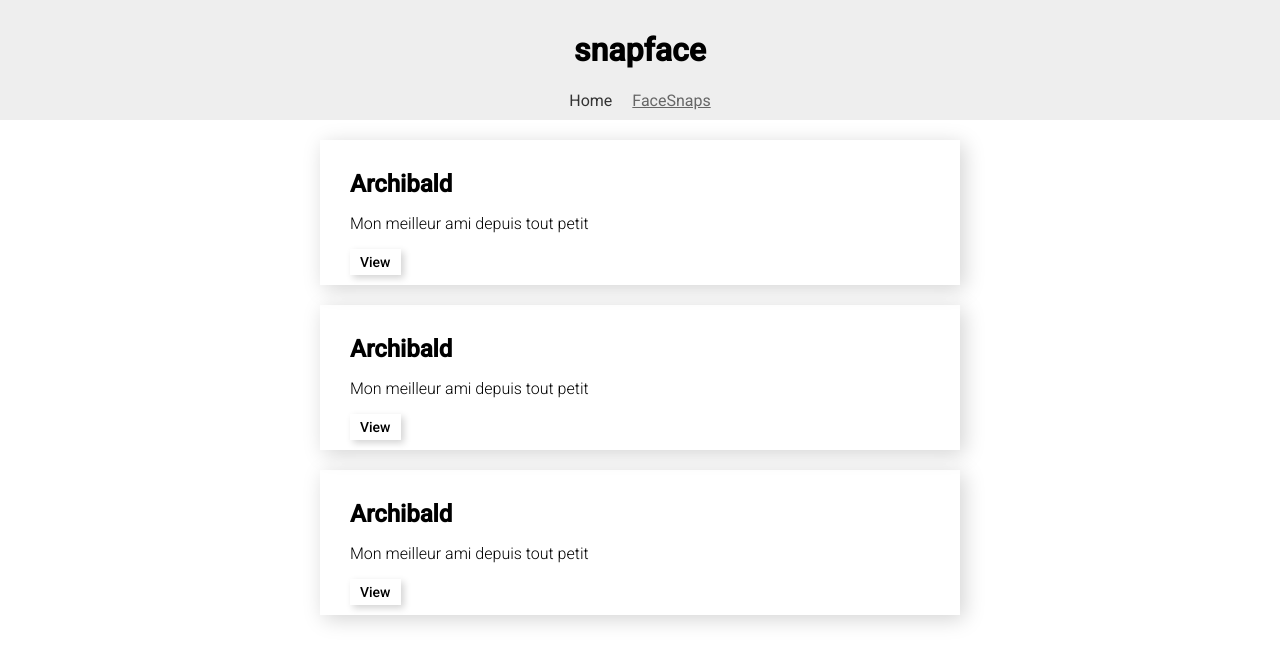
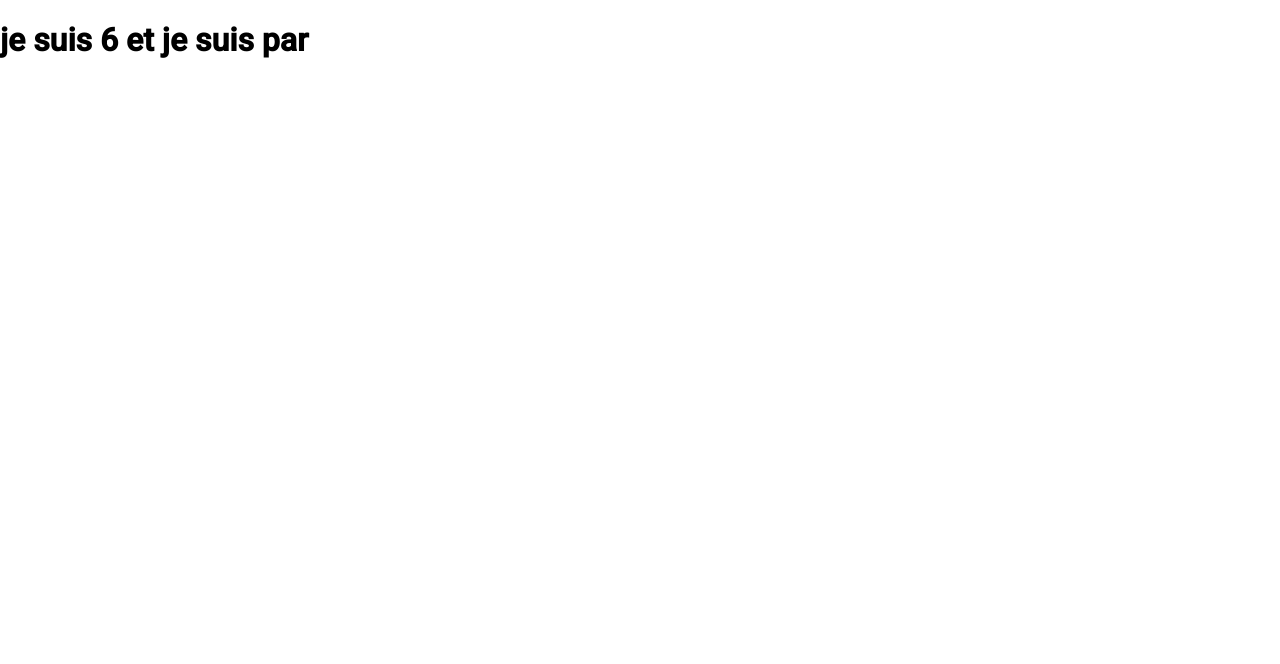
Before and after one commit to MoulahidK/AngularMed, an Angular app: page /facesnaps in a window 1280 px wide. Shown: the top 664 px of the page. Built offline with nearby package versions, Linux system fonts and the light colour scheme.

Commit message:
Getting started with Observables

```diff
--- a/src/app/app.component.html
+++ b/src/app/app.component.html
@@ -1,2 +1,4 @@
- <app-header></app-header>
+ <!-- <app-header></app-header>
  <router-outlet></router-outlet>
+ -->
+<h1>{{ interval$ | async }}</h1>
```
